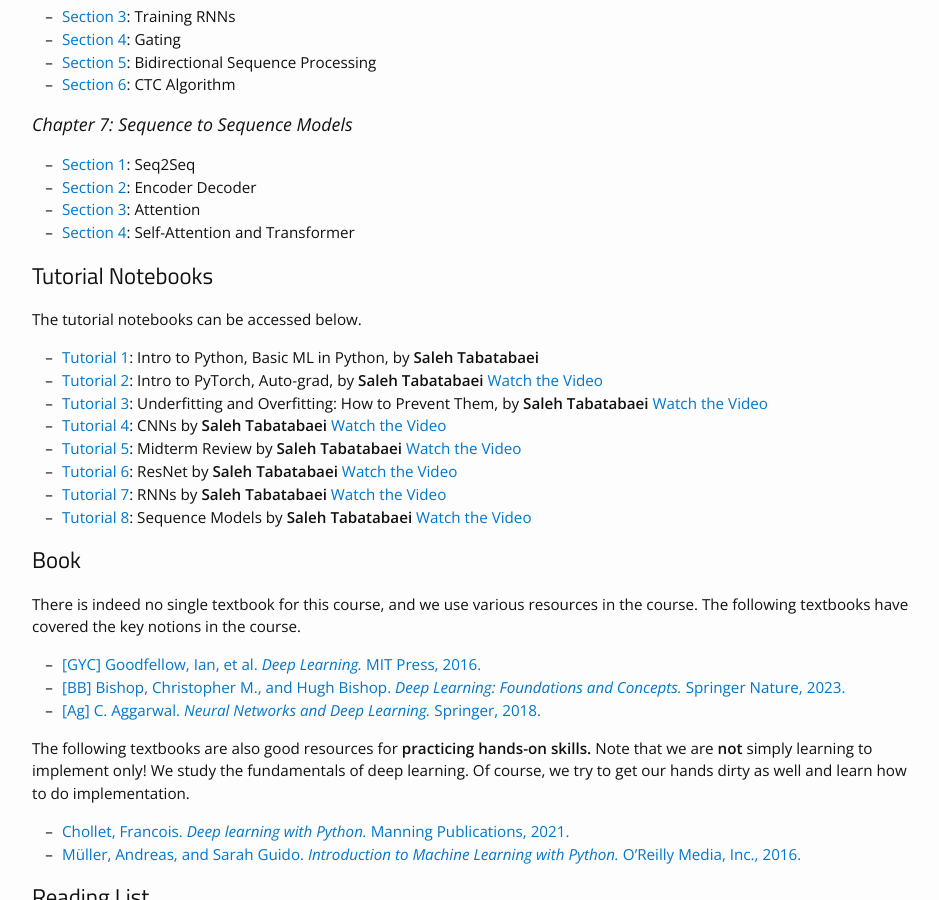
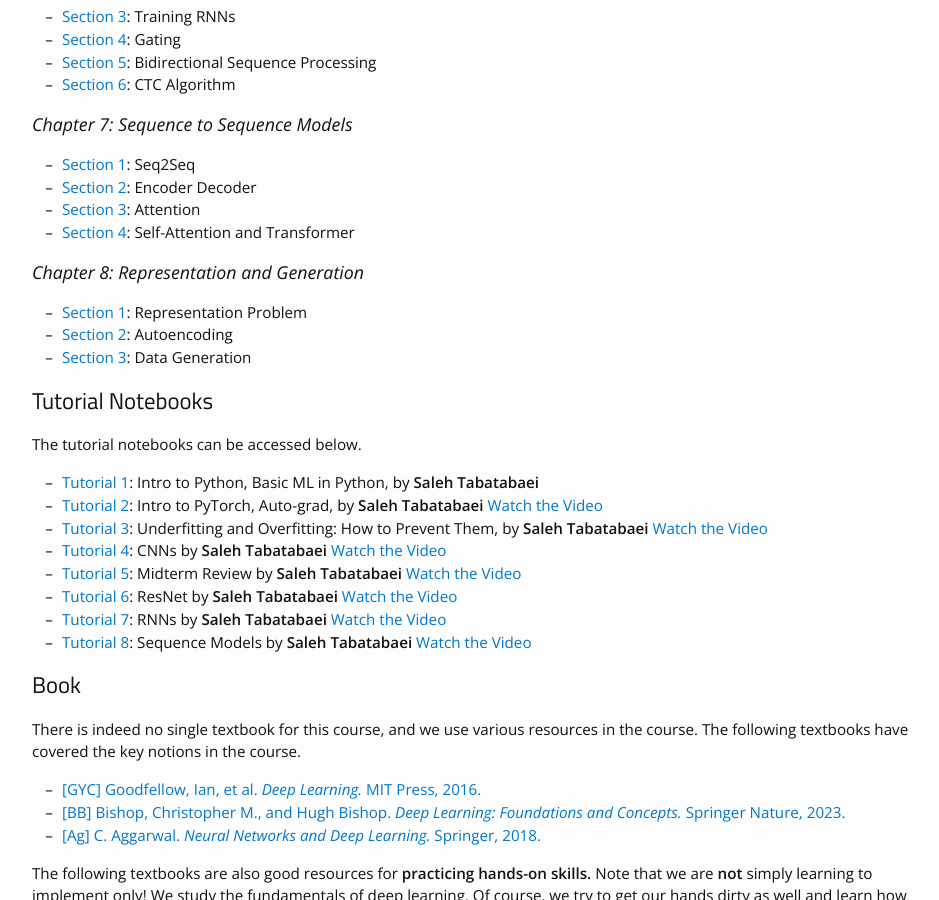
Before and after one commit to bereyhi-courses/dl-utoronto, a Jekyll site: the page built from materials.md, in a window 1280 px wide and 900 px high, scrolled down 1304 px. Shown: the whole window, without its empty margins (163-1102 px from the left). Built offline with Jekyll 4.4.1, drawn with Linux system fonts in a browser that asks for light colours; nearby versions of some CDN libraries.

Commit message:
notes added

```diff
--- a/materials.md
+++ b/materials.md
@@ -51,6 +51,12 @@ The lecture notes are uploaded through the semester. For each chapter, the notes
 * [Section 2]({{site.baseurl}}/assets/Notes/CH7/CH7_Sec2.pdf): Encoder Decoder
 * [Section 3]({{site.baseurl}}/assets/Notes/CH7/CH7_Sec3.pdf): Attention
 * [Section 4]({{site.baseurl}}/assets/Notes/CH7/CH7_Sec4.pdf): Self-Attention and Transformer
+
+### Chapter 8: Representation and Generation
+* [Section 1]({{site.baseurl}}/assets/Notes/CH8/CH8_Sec1.pdf): Representation Problem
+* [Section 2]({{site.baseurl}}/assets/Notes/CH8/CH8_Sec2.pdf): Autoencoding
+* [Section 3]({{site.baseurl}}/assets/Notes/CH8/CH8_Sec3.pdf): Data Generation
+
 
 
 ## Tutorial Notebooks
```
Also changed, not shown: 6 other files.
